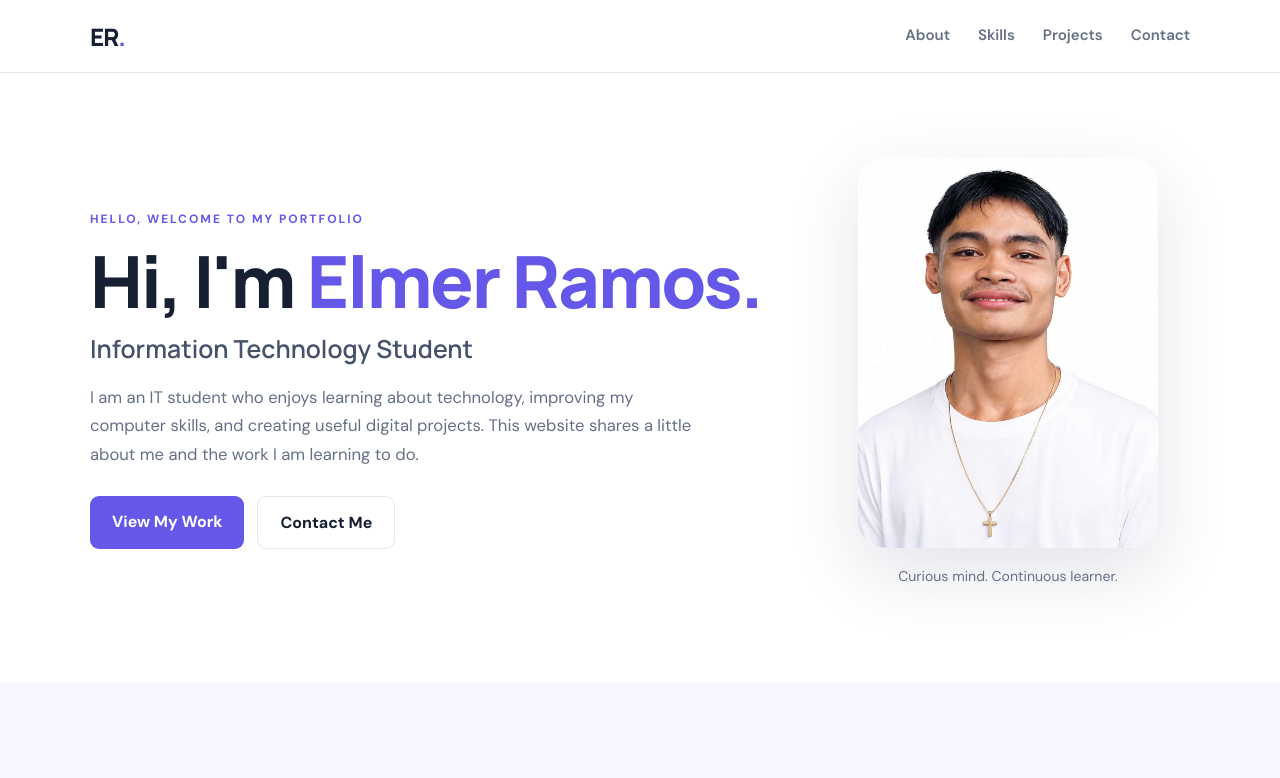
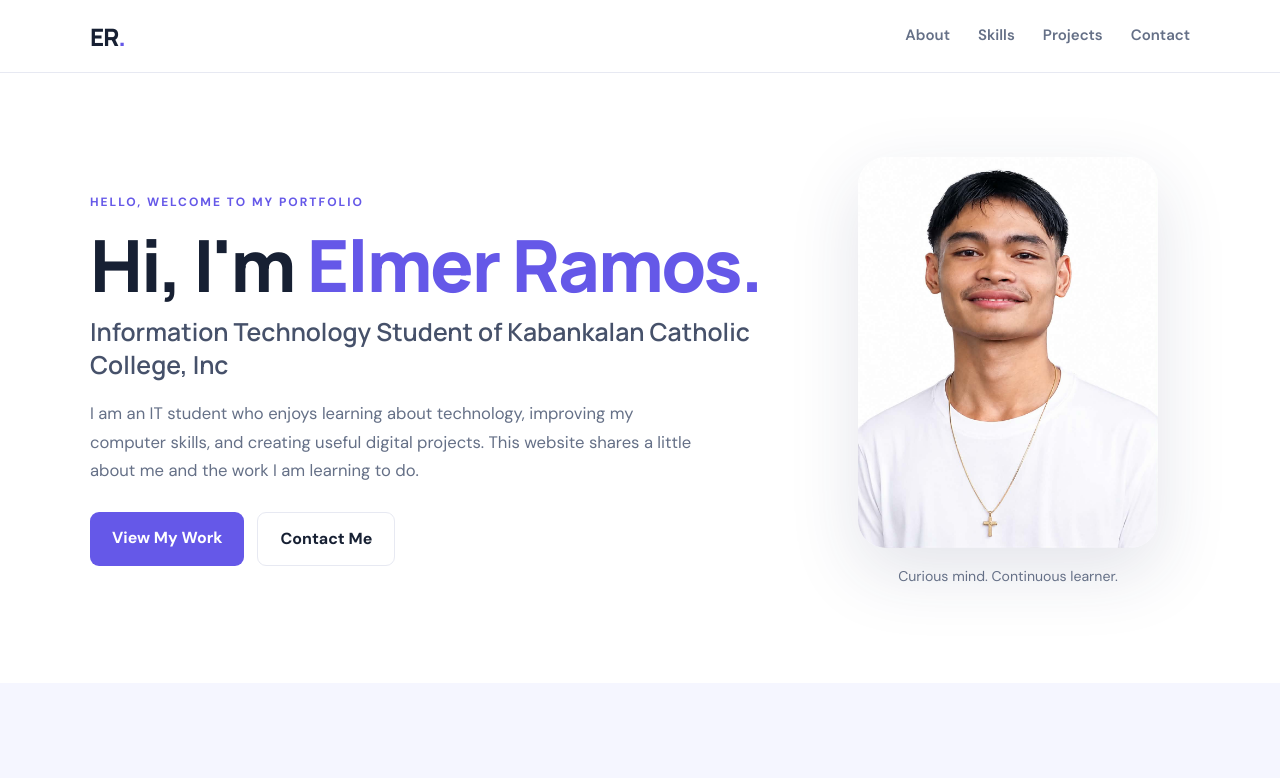
Before and after one commit to ramoselmer546-creator/ramos-project-1, a plain HTML site: page index.html in a window 1280 px wide. Shown: the top 778 px of the page. Drawn offline with Linux system fonts and the light colour scheme.

Commit message:
jamespank

```diff
--- a/index.html
+++ b/index.html
@@ -25,7 +25,7 @@
       <div class="hero-copy">
         <p class="eyebrow">HELLO, WELCOME TO MY PORTFOLIO</p>
         <h1>Hi, I'm <span>Elmer Ramos.</span></h1>
-        <h2>Information Technology Student</h2>
+        <h2>Information Technology Student of Kabankalan Catholic College, Inc</h2>
         <p class="intro">I am an IT student who enjoys learning about technology, improving my computer skills, and creating useful digital projects. This website shares a little about me and the work I am learning to do.</p>
         <div class="hero-actions">
           <a class="button primary" href="#projects">View My Work</a>
```
